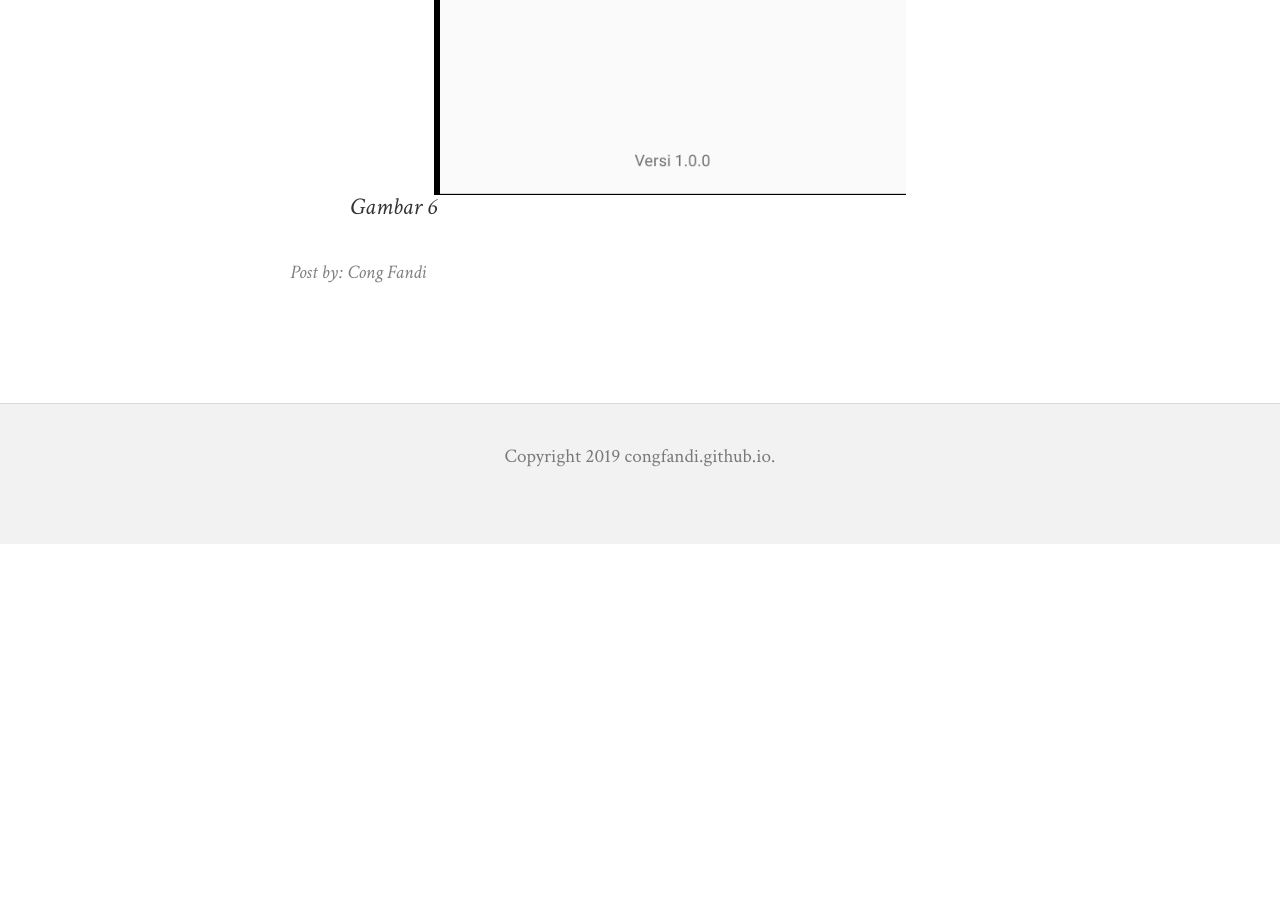
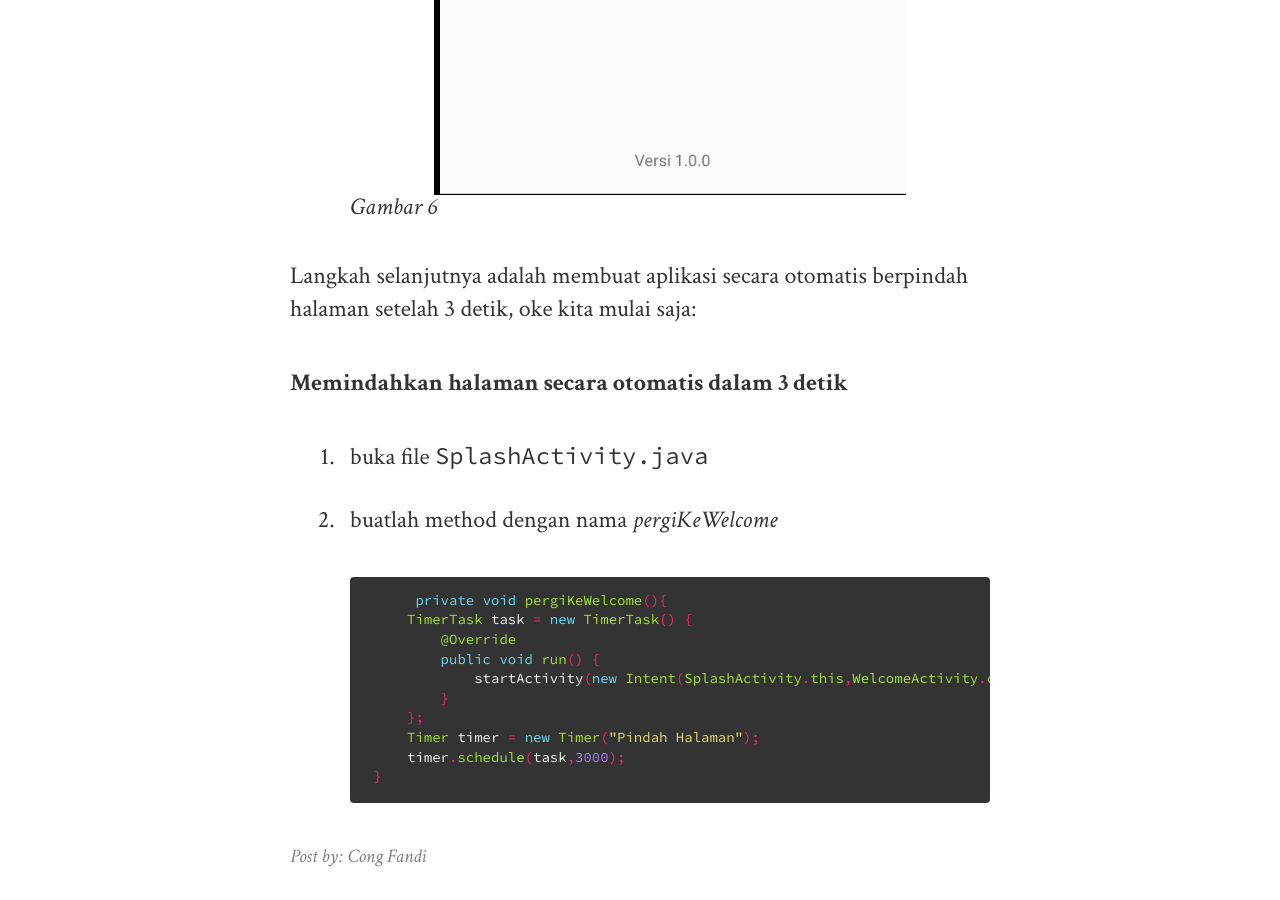
Before and after one commit to congfandi/congfandi.github.io, a Jekyll site: the page built from _posts/2019-03-26-membuat-aplikasi-foodbank-part-1.md, in a window 1280 px wide and 900 px high, scrolled down 8432 px. Built offline with Jekyll 4.4.1, drawn with Linux system fonts in a browser that asks for light colours; nearby versions of some CDN libraries; before the commit the page ends 8976 px from its top, so only the background shows below that; some of the changed text lies outside the part shown.

Commit message:
adding method pergiKeWelcome

````diff
--- a/_posts/2019-03-26-membuat-aplikasi-foodbank-part-1.md
+++ b/_posts/2019-03-26-membuat-aplikasi-foodbank-part-1.md
@@ -109,3 +109,21 @@ maka kita hilangkan dulu toolbarnya.
 kemudian jalankan aplikasi dan *toolbar* akan otomatis hilang. lihat gambar 6
 ![Gambar 6](/../img/foodbank1/gambar6.png)
 *Gambar 6*
+
+Langkah selanjutnya adalah membuat aplikasi secara otomatis berpindah halaman setelah 3 detik, oke kita mulai saja:
+
+**Memindahkan halaman secara otomatis dalam 3 detik**
+1. buka file `SplashActivity.java`
+2. buatlah method dengan nama *pergiKeWelcome*
+    ```java
+         private void pergiKeWelcome(){
+        TimerTask task = new TimerTask() {
+            @Override
+            public void run() {
+                startActivity(new Intent(SplashActivity.this,WelcomeActivity.class));
+            }
+        };
+        Timer timer = new Timer("Pindah Halaman");
+        timer.schedule(task,3000);
+    }
+    ```
````
